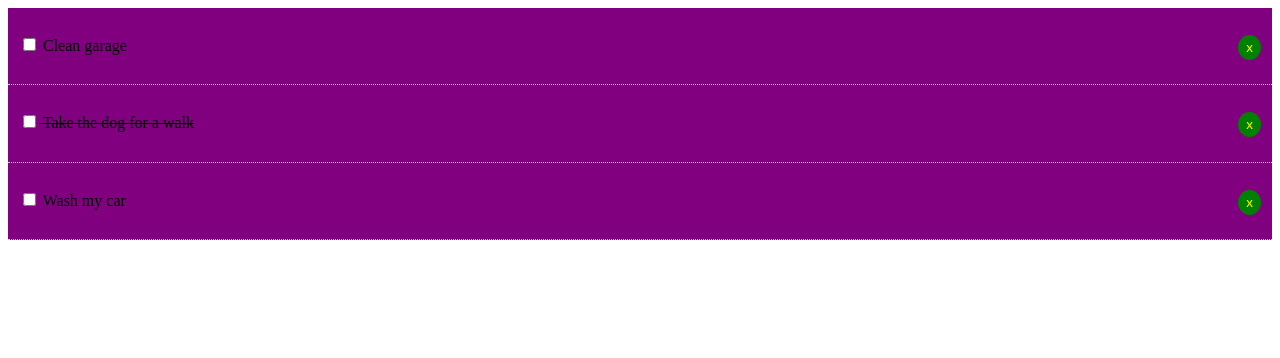
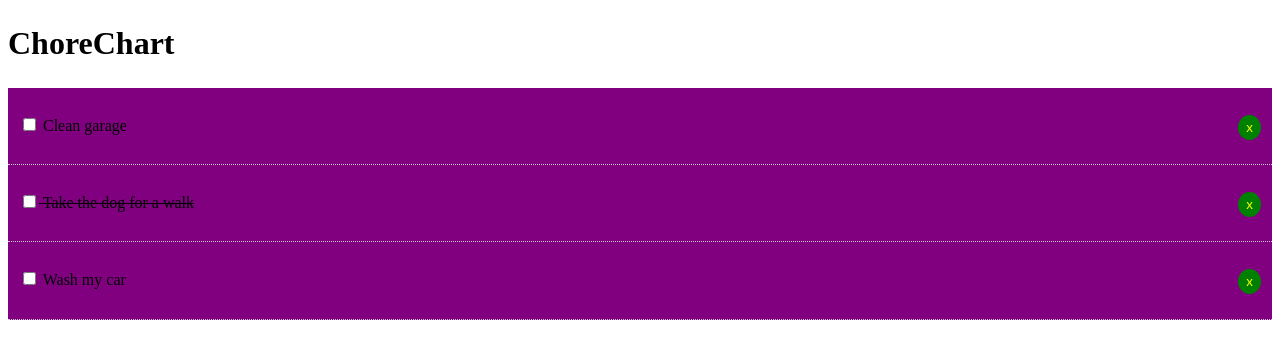
Before and after one commit to zcarey90/reactapp, a React (Create React App) app in the folder my-react-app/: page / in a window 1280 px wide. Shown: the top 358 px of the page. Built offline with nearby package versions, Linux system fonts and the light colour scheme.

Commit message:
added a Header

```diff
--- a/my-react-app/src/App.js
+++ b/my-react-app/src/App.js
@@ -1,4 +1,5 @@
 import React, { Component } from "react";
+import Header from "./components/layout/Header";
 import Chores from "./components/Chores";
 
 import "./App.css";
@@ -43,6 +44,7 @@
   render() {
     return (
       <div className="App">
+        <Header />
         <Chores
           chores={this.state.chores}
           checkDone={this.checkDone}
--- /dev/null
+++ b/my-react-app/src/components/layout/Header.js
@@ -0,0 +1,11 @@
+import React from "react";
+
+function Header() {
+  return (
+    <header>
+      <h1>ChoreChart</h1>
+    </header>
+  );
+}
+
+export default Header;
```
